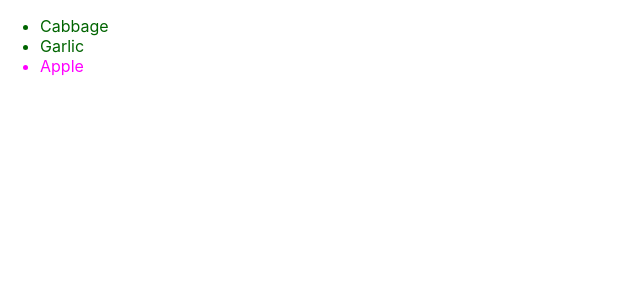
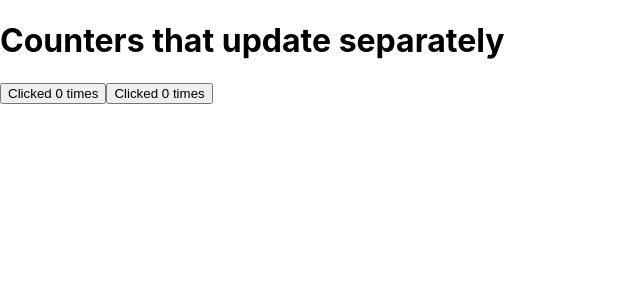
Before and after one commit to amarrs25/React-Quickstart, a React (Create React App) app in the folder react-app/: page / in a window 1280 px wide. Shown: the top 300 px of the page, without its empty margins (0-640 px from the left). Built offline with nearby package versions, Linux system fonts and the light colour scheme.

Commit message:
Responding to events & Updating the screen

```diff
--- a/react-app/src/App.js
+++ b/react-app/src/App.js
@@ -44,25 +44,55 @@
 // ------------------------------------------
 
 //Conditional Rendering & Rendering Lists
-const products = [
-  { title: 'Cabbage', isFruit: false, id: 1 },
-  { title: 'Garlic', isFruit: false, id: 2 },
-  { title: 'Apple', isFruit: true, id: 3 },
-];
+// const products = [
+//   { title: 'Cabbage', isFruit: false, id: 1 },
+//   { title: 'Garlic', isFruit: false, id: 2 },
+//   { title: 'Apple', isFruit: true, id: 3 },
+// ];
 
-export default function ShoppingList() {
-  const listItems = products.map(product =>
-    <li
-      key={product.id}
-      style={{
-        color: product.isFruit ? 'magenta' : 'darkgreen'
-      }}
-    >
-      {product.title}
-    </li>
+// export default function ShoppingList() {
+//   const listItems = products.map(product =>
+//     <li
+//       key={product.id}
+//       style={{
+//         color: product.isFruit ? 'magenta' : 'darkgreen'
+//       }}
+//     >
+//       {product.title}
+//     </li>
+//   );
+
+//   return (
+//     <ul>{listItems}</ul>
+//   );
+// }
+// ------------------------------------------
+
+//Responding to events & Updating the screen
+  //Counters that count independently
+import { useState } from 'react';
+
+export default function MyApp() {
+  return (
+    <div>
+      <h1>Counters that update separately</h1>
+      <MyButton />
+      <MyButton />
+    </div>
   );
+}
+
+function MyButton() {
+  const [count, setCount] = useState(0);
+
+  function handleClick() {
+    setCount(count + 1);
+  }
 
   return (
-    <ul>{listItems}</ul>
+    <button onClick={handleClick}>
+      Clicked {count} times
+    </button>
   );
 }
+// ----------------------------------------
```
